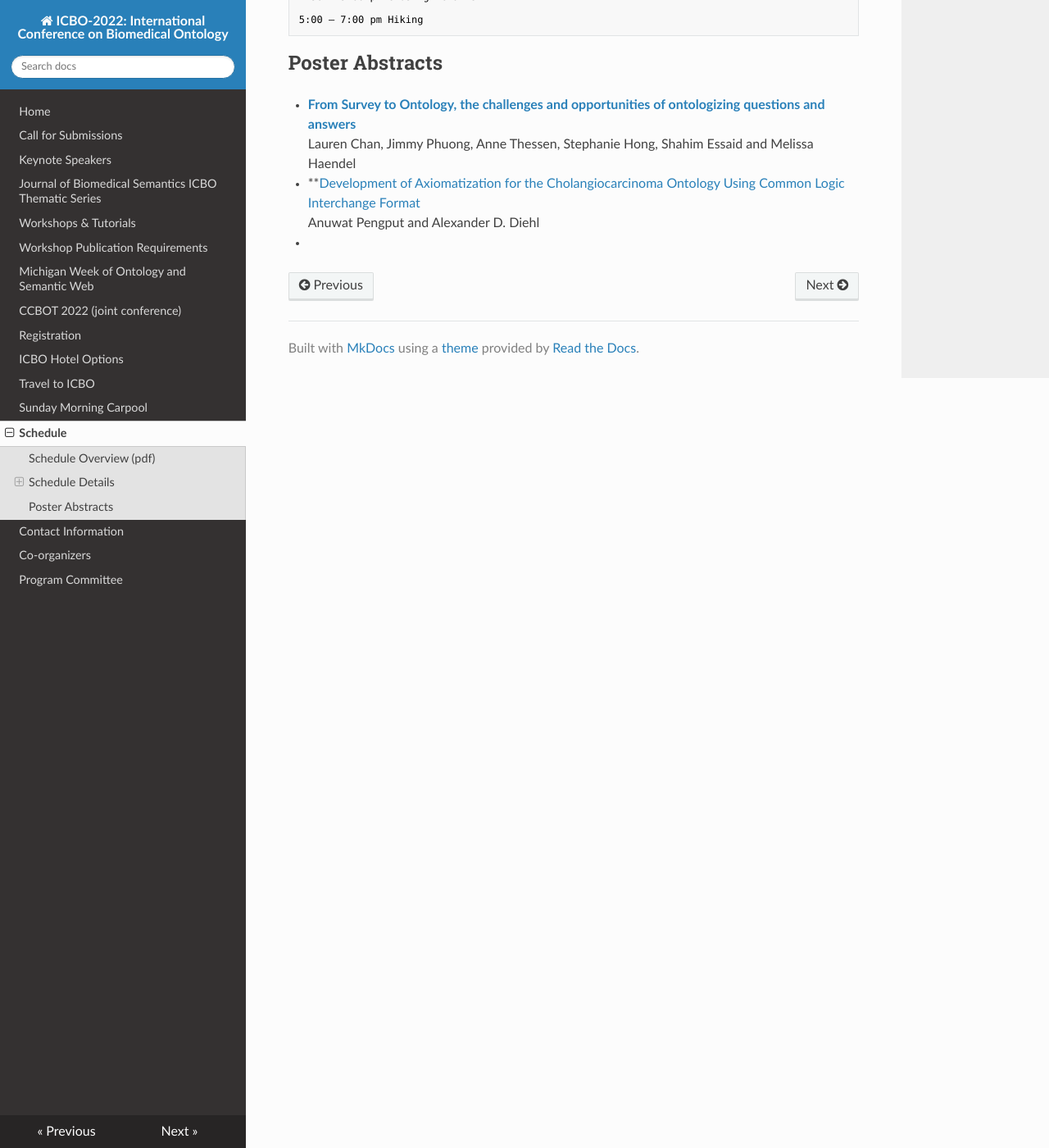
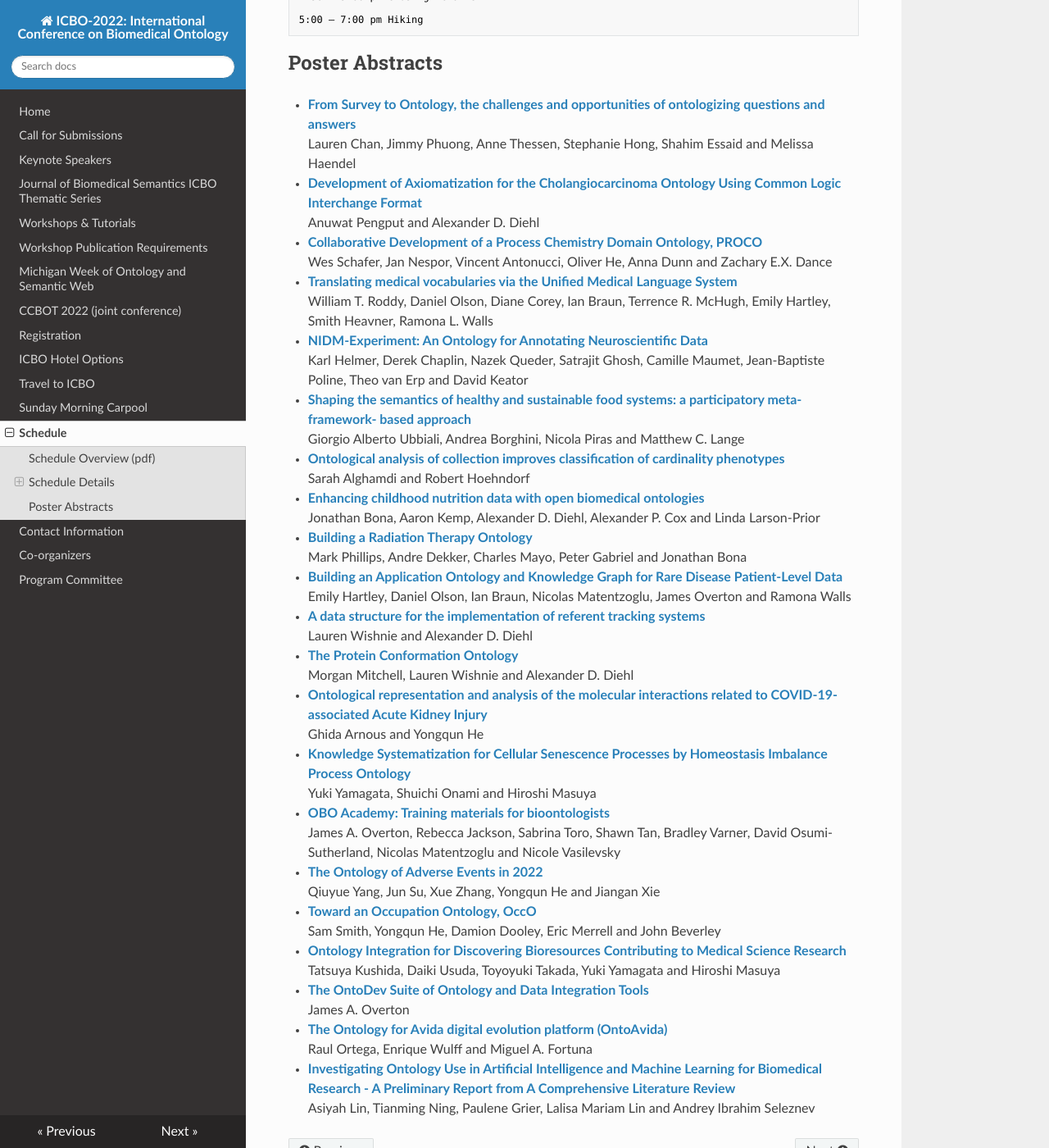
Before and after one commit to johnbeve/BFO-Organization, an MkDocs documentation site: the page built from docs/icbo-schedule.md, in a window 1280 px wide and 1400 px high, scrolled down 5523 px. Shown: the whole window at 82% size. Built offline with MkDocs 1.6.1, drawn with Linux system fonts in a browser that asks for light colours; nearby versions of some CDN libraries.

Commit message:
update schedule

```diff
--- a/docs/icbo-schedule.md
+++ b/docs/icbo-schedule.md
@@ -234,6 +234,43 @@ _The Importance of Ontologies to Connect Data, Enhance Software, and Create a Da
 ## Poster Abstracts
 - **[From Survey to Ontology, the challenges and opportunities of ontologizing questions and answers](papers/ICBO-2022_paper_623.pdf)**
   Lauren Chan, Jimmy Phuong, Anne Thessen, Stephanie Hong, Shahim Essaid and Melissa Haendel
-- **[Development of Axiomatization for the Cholangiocarcinoma Ontology Using Common Logic Interchange Format](papers/ICBO-2022_paper_8905.pdf)
+- **[Development of Axiomatization for the Cholangiocarcinoma Ontology Using Common Logic Interchange Format](papers/ICBO-2022_paper_8905.pdf)**
   Anuwat Pengput and Alexander D. Diehl
--
+- **[Collaborative Development of a Process Chemistry Domain Ontology, PROCO](papers/Submission_4112)**
+  Wes Schafer, Jan Nespor, Vincent Antonucci, Oliver He, Anna Dunn and Zachary E.X. Dance
+- **[Translating medical vocabularies via the Unified Medical Language System](papers/ICBO-2022_paper_9978.pdf)**
+  William T. Roddy, Daniel Olson, Diane Corey, Ian Braun, Terrence R. McHugh, Emily Hartley, Smith Heavner, Ramona L. Walls
+- **[NIDM-Experiment: An Ontology for Annotating Neuroscientific Data](papers/ICBO-2022_paper_8589.pdf)**
+  Karl Helmer, Derek Chaplin, Nazek Queder, Satrajit Ghosh, Camille Maumet, Jean-Baptiste Poline, Theo van Erp and David Keator
+- **[Shaping the semantics of healthy and sustainable food systems: a participatory meta-framework- based approach](papers/ICBO-2022_paper_3300.pdf)**
+  Giorgio Alberto Ubbiali, Andrea Borghini, Nicola Piras and Matthew C. Lange
+- **[Ontological analysis of collection improves classification of cardinality phenotypes](papers/ICBO-2022_paper_8411.pdf)**
+  Sarah Alghamdi and Robert Hoehndorf
+- **[Enhancing childhood nutrition data with open biomedical ontologies](papers/ICBO-2022_paper_3407.pdf)**
+  Jonathan Bona, Aaron Kemp, Alexander D. Diehl, Alexander P. Cox and Linda Larson-Prior
+- **[Building a Radiation Therapy Ontology](papers/ICBO-2022_paper_4077.pdf)**
+  Mark Phillips, Andre Dekker, Charles Mayo, Peter Gabriel and Jonathan Bona
+- **[Building an Application Ontology and Knowledge Graph for Rare Disease Patient-Level Data](papers/ICBO-2022_paper_3882.pdf)**
+  Emily Hartley, Daniel Olson, Ian Braun, Nicolas Matentzoglu, James Overton and Ramona Walls
+- **[A data structure for the implementation of referent tracking systems](papers/ICBO-2022_paper_5047.pdf)**
+  Lauren Wishnie and Alexander D. Diehl
+- **[The Protein Conformation Ontology](papers/ICBO-2022_paper_5613.pdf)**
+  Morgan Mitchell, Lauren Wishnie and Alexander D. Diehl
+- **[Ontological representation and analysis of the molecular interactions related to COVID-19-associated Acute Kidney Injury](papers/ICBO-2022_paper_3333.pdf)**
+  Ghida Arnous and Yongqun He
+- **[Knowledge Systematization for Cellular Senescence Processes by Homeostasis Imbalance Process Ontology](papers/ICBO-2022_paper_2131.pdf)**
+  Yuki Yamagata, Shuichi Onami and Hiroshi Masuya
+- **[OBO Academy: Training materials for bioontologists](papers/ICBO-2022_paper_9719.pdf)**
+  James A. Overton, Rebecca Jackson, Sabrina Toro, Shawn Tan, Bradley Varner, David Osumi-Sutherland, Nicolas Matentzoglu and Nicole Vasilevsky
+- **[The Ontology of Adverse Events in 2022](papers/ICBO-2022_paper_6701.pdf)**
+  Qiuyue Yang, Jun Su, Xue Zhang, Yongqun He and Jiangan Xie
+- **[Toward an Occupation Ontology, OccO](papers/ICBO-2022_paper_5061.pdf)**
+  Sam Smith, Yongqun He, Damion Dooley, Eric Merrell and John Beverley
+- **[Ontology Integration for Discovering Bioresources Contributing to Medical Science Research](papers/ICBO-2022_paper_1944.pdf)**
+  Tatsuya Kushida, Daiki Usuda, Toyoyuki Takada, Yuki Yamagata and Hiroshi Masuya
+- **[The OntoDev Suite of Ontology and Data Integration Tools](papers/ICBO-2022_paper_2605.pdf)**
+  James A. Overton
+- **[The Ontology for Avida digital evolution platform (OntoAvida)](papers/ICBO-2022_paper_3396.pdf)**
+  Raul Ortega, Enrique Wulff and Miguel A. Fortuna
+- **[Investigating Ontology Use in Artificial Intelligence and Machine Learning for Biomedical Research - A Preliminary Report from A Comprehensive Literature Review](papers/Submission_5079.pdf)**
+  Asiyah Lin, Tianming Ning, Paulene Grier, Lalisa Mariam Lin and Andrey Ibrahim Seleznev
```
